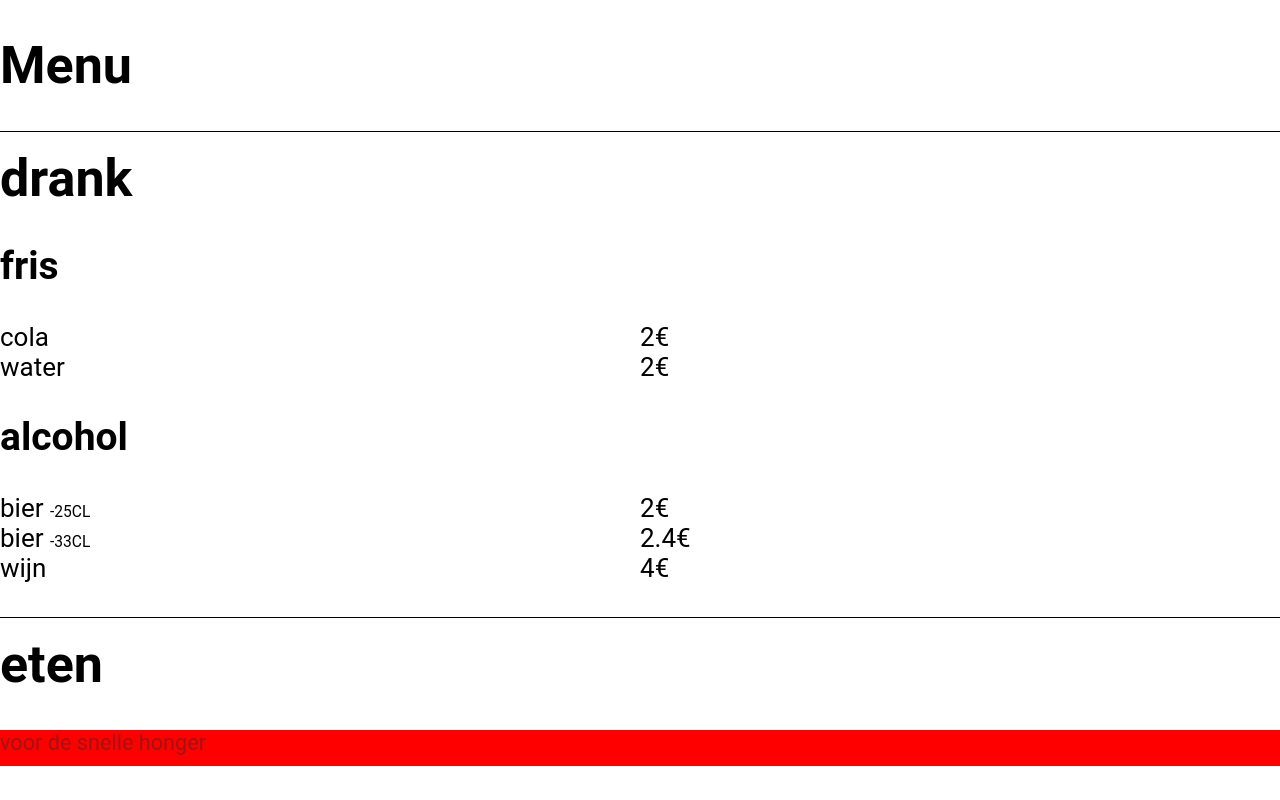
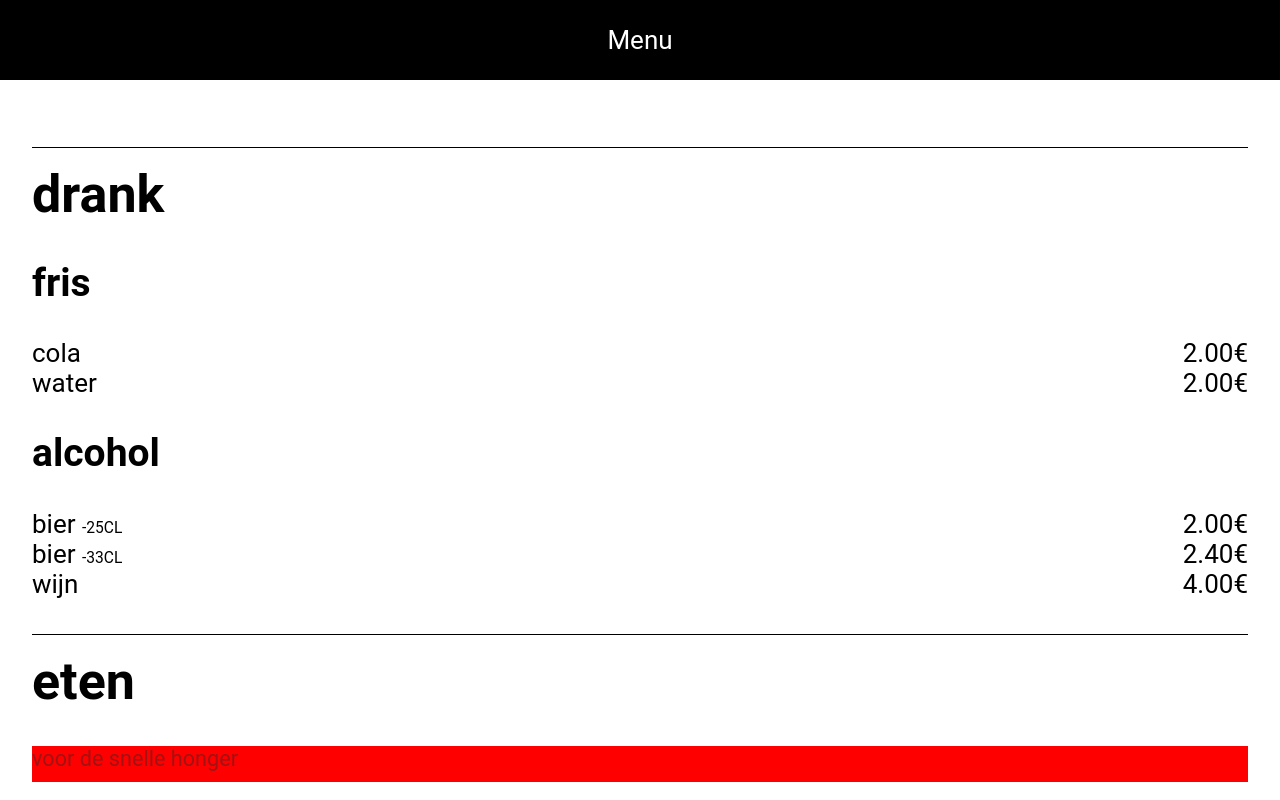
Before and after one commit to Talha-Bayansar/menucard, a React (Create React App) app: page / in a window 1280 px wide. Shown: the top 800 px of the page. Built offline with nearby package versions, Linux system fonts and the light colour scheme.

Commit message:
oef2.9 done

```diff
--- a/src/App.css
+++ b/src/App.css
@@ -5,4 +5,5 @@
 
 body {
   font-size: calc(10px + 2vmin);
+  padding: 7rem 2rem;
 }
--- a/src/App.js
+++ b/src/App.js
@@ -3,11 +3,12 @@ import "./App.css";
 import Category from "./Components/Category";
 import { PRODUCTS_DATA } from "./data/products_data";
 import Subcategory from "./Components/Subcategory";
+import Navbar from "./Components/Navbar";
 
 function App() {
   return (
     <div className="app">
-      <h1>Menu</h1>
+      <Navbar name="Menu" />
       {PRODUCTS_DATA.map((category) => (
         <Category key={category.name} category={category}>
           {category.subcategories.map((sc) => (
--- /dev/null
+++ b/src/Components/Navbar.js
@@ -0,0 +1,34 @@
+import React from "react";
+import styled from "@emotion/styled";
+
+const StyledNavbar = styled.div`
+  position: fixed;
+  top: 0;
+  left: 0;
+  height: 10vh;
+  background-color: black;
+  color: white;
+  display: flex;
+  align-items: center;
+  justify-content: center;
+  width: 100vw;
+`;
+
+const StyledName = styled.a`
+  color: white;
+  text-decoration: none;
+
+  &:hover {
+    color: grey;
+  }
+`;
+
+function Navbar(props) {
+  return (
+    <StyledNavbar className={props.className}>
+      <StyledName href="#">{props.name}</StyledName>
+    </StyledNavbar>
+  );
+}
+
+export default Navbar;
--- a/src/Components/ProductLine.js
+++ b/src/Components/ProductLine.js
@@ -6,8 +6,17 @@ const StyledProductLine = styled.div`
   display: flex;
 
   & div {
-    flex: 1;
+    flex: 2;
   }
+`;
+
+const StyledProductPrice = styled.div`
+  display: flex;
+  justify-content: flex-end;
+`;
+
+const StyledProductName = styled.div`
+  flex: 6;
 `;
 
 const StyledSizeSpan = styled.span`
@@ -21,15 +30,16 @@ const StyledProductNote = styled(Note)`
 /** @return {null} */
 function ProductLine(props) {
   const { product } = props;
+  product.price = (Math.round(product.price * 100) / 100).toFixed(2);
   if (!product.name) return null;
   return (
     <>
       <StyledProductLine className="productLine">
-        <div>
+        <StyledProductName>
           {product.name}{" "}
           {product.size && <StyledSizeSpan>-{product.size}CL</StyledSizeSpan>}
-        </div>
-        <div>{product.price}&euro;</div>
+        </StyledProductName>
+        <StyledProductPrice>{product.price}&euro;</StyledProductPrice>
       </StyledProductLine>
       {product.note && (
         <StyledProductNote className="note productNote" note={product.note} />
```
